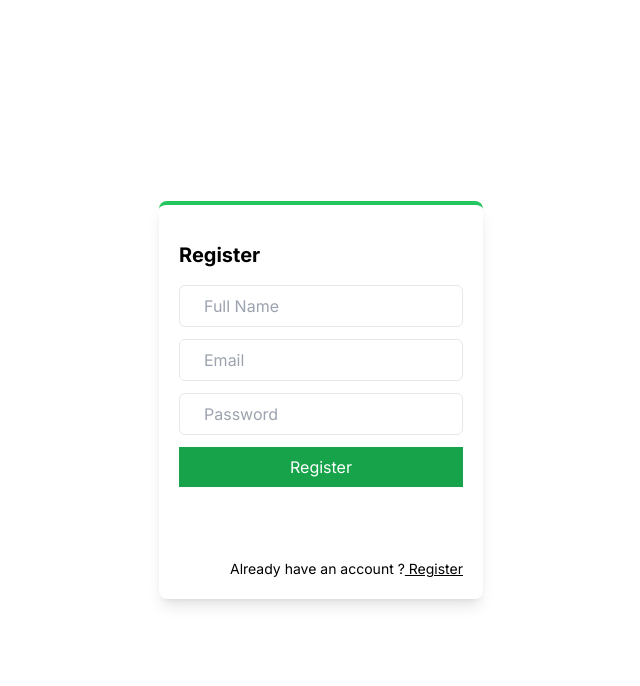
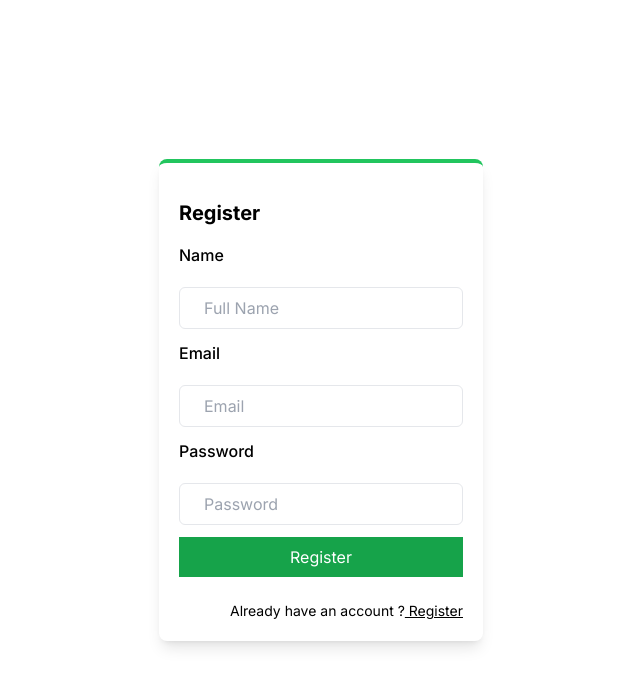
Before and after one commit to jordiroca94/Divebook, a Next.js app: page /register in a window 1280 px wide. Shown: the top 686 px of the page, without its empty margins (319-959 px from the left). Built offline with nearby package versions, Linux system fonts and the light colour scheme.

Commit message:
fix: RegisterForm fetching data

```diff
--- /dev/null
+++ b/src/app/api/register/route.js
@@ -0,0 +1,14 @@
+import { NextResponse } from "next/server";
+
+export async function POST(req) {
+  try {
+    const res = await req.json();
+    console.log(res.values, "response");
+    return NextResponse.json({ message: "User registered." }, { status: 201 });
+  } catch (error) {
+    return NextResponse.json(
+      { message: "An error occurred while registering" },
+      { status: 500 }
+    );
+  }
+}
--- a/src/app/page.tsx
+++ b/src/app/page.tsx
@@ -3,7 +3,7 @@ import Login from "@/components/LoginFrom";
 export default function Home() {
   return (
     <main className="flex flex-col">
-      <p>This is the homepage</p>
+      <h1>This is the homepage</h1>
       <a
         className="text-red border-black border w-fit rounded-md py-2 px-2 cursor-pointer"
         href="/login"
--- a/src/components/RegisterForm.tsx
+++ b/src/components/RegisterForm.tsx
@@ -1,36 +1,120 @@
+"use client";
+import { Inputs } from "@/types/common";
 import Link from "next/link";
-import React from "react";
+import React, { useRef, useState } from "react";
+import { useForm } from "react-hook-form";
+import { zodResolver } from "@hookform/resolvers/zod";
+import { z } from "zod";
+
+type RegisterValues = {
+  name: string;
+  email: string;
+  password: string;
+};
 
 const RegisterForm = () => {
+  const form: any = useRef();
+
+  const registerSchema = z.object({
+    email: z.string().email({ message: "An email is required" }),
+    name: z.string().min(1, { message: "A name is required" }),
+    password: z.string().min(1, { message: "Insert your password" }),
+  });
+
+  const {
+    handleSubmit,
+    register,
+    reset,
+    formState: { errors },
+  } = useForm<RegisterValues>({
+    defaultValues: {
+      name: "",
+      email: "",
+      password: "",
+    },
+    resolver: zodResolver(registerSchema),
+  });
+
+  const handleRegister = async (values: RegisterValues) => {
+    console.log(values, "form submitted");
+    try {
+      const res = await fetch("api/register", {
+        method: "POST",
+        headers: {
+          "Content-type": "application/json",
+        },
+        body: JSON.stringify({
+          values,
+        }),
+      });
+      reset();
+    } catch {
+      throw Error("An error occurred while registering. Please try again");
+    }
+  };
+
   return (
     <div className="grid place-items-center h-screen">
       <div className="shadow-lg p-5 rounded-lg border-t-4 border-green-500">
         <h1 className="text-xl font-bold my-4">Register</h1>
-        <form className="flex flex-col gap-3">
+        <form
+          ref={form}
+          onSubmit={handleSubmit(handleRegister)}
+          className="flex flex-col gap-3"
+        >
+          <label htmlFor="name" className="font-medium mb-2">
+            Name
+          </label>
           <input
+            id="name"
             className="border border-gray-200 py-2 px-6 rounded-md"
             type="text"
             placeholder="Full Name"
+            {...register("name")}
           />
+          {errors.name?.message && (
+            <p aria-describedby="name" className="text-red pt-1">
+              {errors.name?.message}
+            </p>
+          )}
+          <label htmlFor="email" className="font-medium mb-2">
+            Email
+          </label>
           <input
+            id="email"
             className="border border-gray-200 py-2 px-6 rounded-md"
-            type="text"
+            type="email"
             placeholder="Email"
+            {...register("email")}
           />
+          {errors.email?.message && (
+            <p aria-describedby="name" className="text-red pt-1">
+              {errors.email?.message}
+            </p>
+          )}
+          <label htmlFor="password" className="font-medium mb-2">
+            Password
+          </label>
           <input
+            id="password"
             className="border border-gray-200 py-2 px-6 rounded-md"
             type="password"
             placeholder="Password"
+            {...register("password")}
           />
+          {errors.password?.message && (
+            <p aria-describedby="name" className="text-red pt-1">
+              {errors.password?.message}
+            </p>
+          )}
           <button
             type="submit"
             className="bg-green-600 text-white cursor-pointer px-6 py-2"
+            value="Send"
           >
             Register
           </button>
-          <div className="bg-red-500 text-white w-fit text-sm py-1 px-3 rounded-md mt-2 ">
-            Error message
-          </div>
+
           <Link className="text-sm mt-3 text-right" href={"/login"}>
             Already have an account ?
             <span className="underline"> Register</span>
--- /dev/null
+++ b/src/types/common.ts
@@ -0,0 +1,5 @@
+export type Inputs = {
+  name: string;
+  email: string;
+  message: string;
+};
```
Also changed, not shown: package.json (+11 -4 lines), 2 other files (tests, documents, lock files or other folders).
